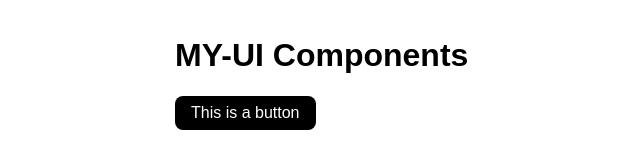
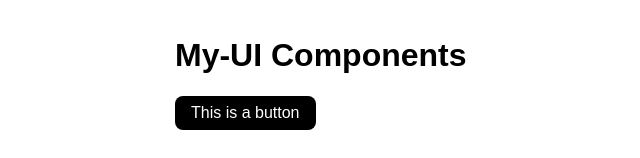
Before and after one commit to eliocro/my-ui, a React (Vite) app: page / in a window 1280 px wide. Shown: the top 158 px of the page, without its empty margins (1-641 px from the left). Built offline with nearby package versions, Linux system fonts and the light colour scheme.

Commit message:
Update title

```diff
--- a/src/App.tsx
+++ b/src/App.tsx
@@ -11,7 +11,7 @@ function App() {
 
   return (
     <div className="demo-wrapper">
-      <h1>MY-UI Components</h1>
+      <h1>My-UI Components</h1>
       <Button label="This is a button" onClick={() => alert('Hello World!')} />
       <Switch
         name="active"
```
